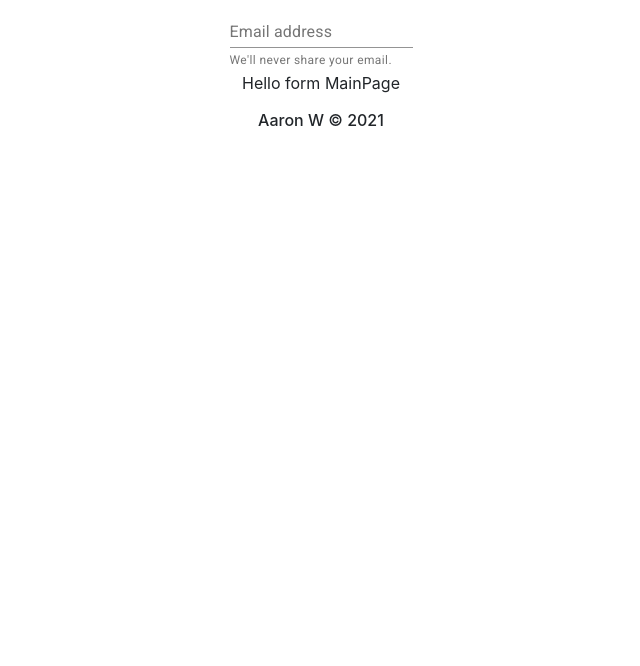
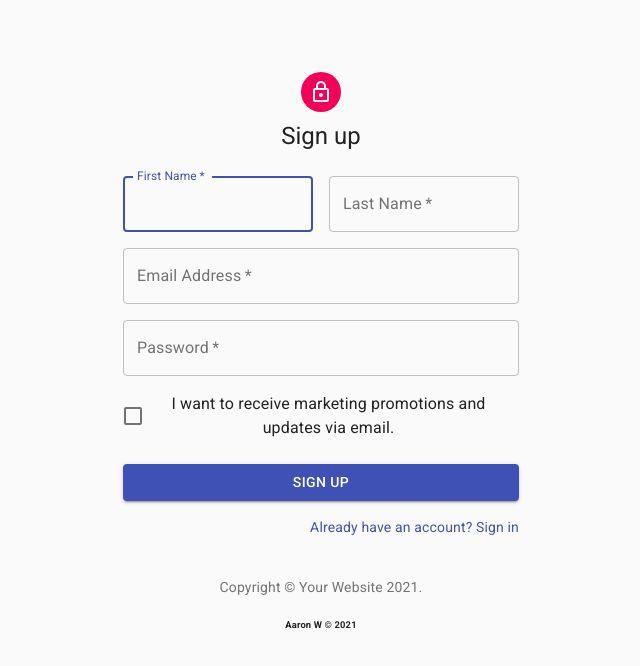
Before and after one commit to xAaronWx/the-white-elephant-client, a React (Create React App) app: page / in a window 1280 px wide. Shown: the top 666 px of the page, without its empty margins (319-959 px from the left). Built offline with nearby package versions, Linux system fonts and the light colour scheme.

Commit message:
Creating sign Up

```diff
--- a/src/App.tsx
+++ b/src/App.tsx
@@ -7,7 +7,9 @@
 const App: React.FunctionComponent = () => {
   return (
     <div className="App">
-      <MainPage />
+      <Switch>
+        <Route exact path="/" component={() => <MainPage />} />
+      </Switch>
       <Footer />
     </div>
   );
--- a/src/components/MainPage.tsx
+++ b/src/components/MainPage.tsx
@@ -14,7 +14,6 @@
     return (
       <div>
         <SignUp />
-        <p>Hello form MainPage</p>
       </div>
     );
   }
--- a/src/components/SignUp.tsx
+++ b/src/components/SignUp.tsx
@@ -1,31 +1,140 @@
 import React from "react";
-import {
-  FormControl,
-  InputLabel,
-  Input,
-  FormHelperText,
-} from "@material-ui/core";
+import Avatar from "@material-ui/core/Avatar";
+import Button from "@material-ui/core/Button";
+import CssBaseline from "@material-ui/core/CssBaseline";
+import TextField from "@material-ui/core/TextField";
+import FormControlLabel from "@material-ui/core/FormControlLabel";
+import Checkbox from "@material-ui/core/Checkbox";
+import Link from "@material-ui/core/Link";
+import Grid from "@material-ui/core/Grid";
+import Box from "@material-ui/core/Box";
+import LockOutlinedIcon from "@material-ui/icons/LockOutlined";
+import Typography from "@material-ui/core/Typography";
+import { makeStyles } from "@material-ui/core/styles";
+import Container from "@material-ui/core/Container";
 
-export interface SignUpProps {}
-
-export interface SignUpState {}
-
-class SignUp extends React.Component<SignUpProps, SignUpState> {
-  constructor(props: SignUpProps) {
-    super(props);
-    this.state = {};
-  }
-  render() {
-    return (
-      <FormControl>
-        <InputLabel htmlFor="my-input">Email address</InputLabel>
-        <Input id="my-input" aria-describedby="my-helper-text" />
-        <FormHelperText id="my-helper-text">
-          We'll never share your email.
-        </FormHelperText>
-      </FormControl>
-    );
-  }
+function Copyright() {
+  return (
+    <Typography variant="body2" color="textSecondary" align="center">
+      {"Copyright © "}
+      <Link color="inherit" href="https://material-ui.com/">
+        Your Website
+      </Link>{" "}
+      {new Date().getFullYear()}
+      {"."}
+    </Typography>
+  );
 }
 
-export default SignUp;
+const useStyles = makeStyles((theme) => ({
+  paper: {
+    marginTop: theme.spacing(8),
+    display: "flex",
+    flexDirection: "column",
+    alignItems: "center",
+  },
+  avatar: {
+    margin: theme.spacing(1),
+    backgroundColor: theme.palette.secondary.main,
+  },
+  form: {
+    width: "100%", // Fix IE 11 issue.
+    marginTop: theme.spacing(3),
+  },
+  submit: {
+    margin: theme.spacing(3, 0, 2),
+  },
+}));
+
+export default function SignUp() {
+  const classes = useStyles();
+
+  return (
+    <Container component="main" maxWidth="xs">
+      <CssBaseline />
+      <div className={classes.paper}>
+        <Avatar className={classes.avatar}>
+          <LockOutlinedIcon />
+        </Avatar>
+        <Typography component="h1" variant="h5">
+          Sign up
+        </Typography>
+        <form className={classes.form} noValidate>
+          <Grid container spacing={2}>
+            <Grid item xs={12} sm={6}>
+              <TextField
+                autoComplete="fname"
+                name="firstName"
+                variant="outlined"
+                required
+                fullWidth
+                id="firstName"
+                label="First Name"
+                autoFocus
+              />
+            </Grid>
+            <Grid item xs={12} sm={6}>
+              <TextField
+                variant="outlined"
+                required
+                fullWidth
+                id="lastName"
+                label="Last Name"
+                name="lastName"
+                autoComplete="lname"
+              />
+            </Grid>
+            <Grid item xs={12}>
+              <TextField
+                variant="outlined"
+                required
+                fullWidth
+                id="email"
+                label="Email Address"
+                name="email"
+                autoComplete="email"
+              />
+            </Grid>
+            <Grid item xs={12}>
+              <TextField
+                variant="outlined"
+                required
+                fullWidth
+                name="password"
+                label="Password"
+                type="password"
+                id="password"
+                autoComplete="current-password"
+              />
+            </Grid>
+            <Grid item xs={12}>
+              <FormControlLabel
+                control={<Checkbox value="allowExtraEmails" color="primary" />}
+                label="I want to receive marketing promotions and updates via email."
+              />
+            </Grid>
+          </Grid>
+          <Button
+            type="submit"
+            fullWidth
+            variant="contained"
+            color="primary"
+            className={classes.submit}
+          >
+            Sign Up
+          </Button>
+          <Grid container justify="flex-end">
+            <Grid item>
+              <Link href="#" variant="body2">
+                Already have an account? Sign in
+              </Link>
+            </Grid>
+          </Grid>
+        </form>
+      </div>
+      <Box mt={5}>
+        <Copyright />
+      </Box>
+    </Container>
+  );
+}
--- a/src/index.tsx
+++ b/src/index.tsx
@@ -3,7 +3,6 @@
 import "./index.css";
 import App from "./App";
 import reportWebVitals from "./reportWebVitals";
-import "bootstrap/dist/css/bootstrap.min.css";
 import { BrowserRouter } from "react-router-dom";
 
 ReactDOM.render(
```
